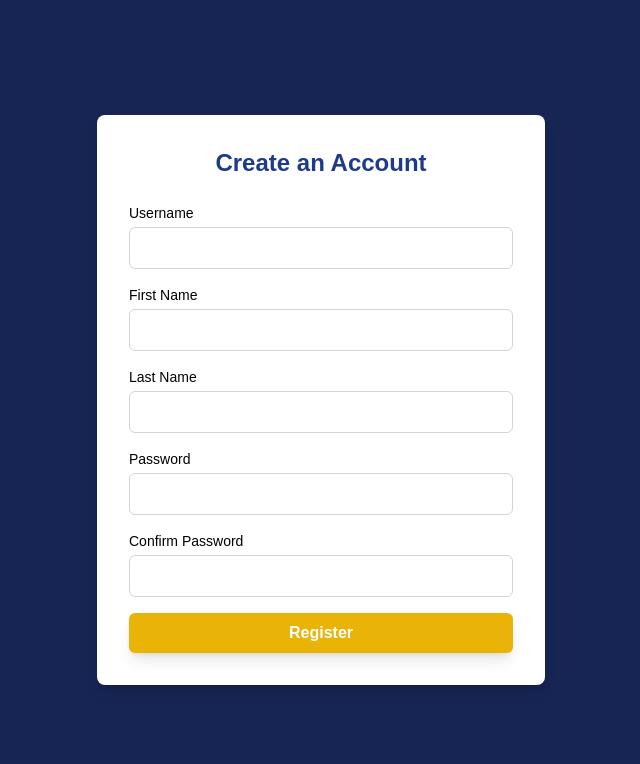
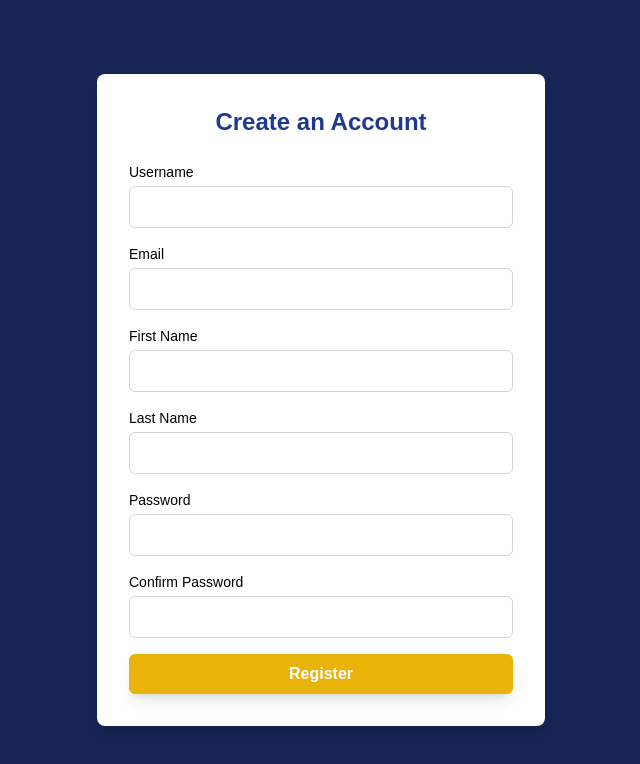
Before and after one commit to Bousef/shellhacks-2024, a Next.js app: page /register in a window 1280 px wide. Shown: the top 764 px of the page, without its empty margins (319-959 px from the left). Built offline with nearby package versions, Linux system fonts and the light colour scheme.

Commit message:
fixed registration page routing to verfication page

```diff
--- a/src/app/register/page.tsx
+++ b/src/app/register/page.tsx
@@ -1,6 +1,6 @@
 "use client";  // This should be the first line in the file
 
-import { useRouter } from 'next/router';
+import { useRouter } from 'next/navigation';
 import React from 'react';
 
 const RegisterPage: React.FC = () => {
@@ -20,6 +20,10 @@ const RegisterPage: React.FC = () => {
           <div>
             <label className="block text-sm font-medium mb-1 text-black font-extrabold" htmlFor="username">Username</label>
             <input className="w-full p-2 border text-black border-gray-300 rounded-md focus:outline-none focus:ring-2 focus:ring-blue-500" type="text" id="username" name="username" required />
+          </div>
+          <div>
+            <label className="block text-sm font-medium mb-1 text-black font-extrabold" htmlFor="username">Email</label>
+            <input className="w-full p-2 border text-black border-gray-300 rounded-md focus:outline-none focus:ring-2 focus:ring-blue-500" type="text" id="email" name="email" required />
           </div>
           <div>
             <label className="block text-sm font-medium mb-1 text-black font-extrabold" htmlFor="firstname">First Name</label>
```
